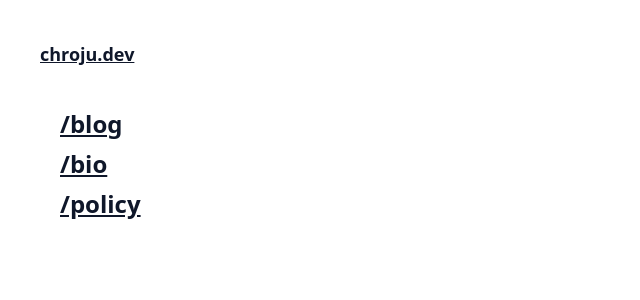
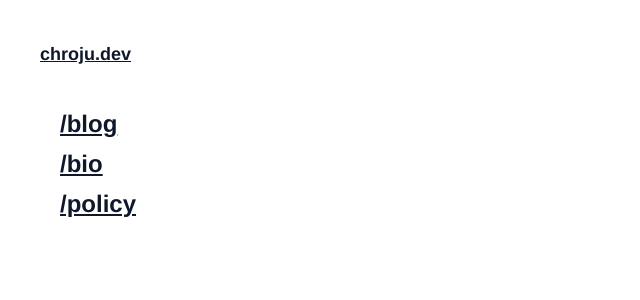
Before and after one commit to chroju/blog, a Next.js app: page / in a window 1280 px wide. Shown: the top 300 px of the page, without its empty margins (0-640 px from the left). Built offline with nearby package versions, Linux system fonts and the light colour scheme.

Commit message:
mod: css about font

```diff
--- a/pages/blog/[id].tsx
+++ b/pages/blog/[id].tsx
@@ -53,7 +53,7 @@ export default function Post({
                 <script async src="//cdn.iframe.ly/embed.js" charSet="utf-8"></script>
             </Helmet>
             <article>
-                <h1 className="text-2xl font-black mb-2">{postData.title}</h1>
+                <h1 className="text-2xl font-extrabold mb-2">{postData.title}</h1>
                 <div className="mb-5">
                     <section><Date dateString={postData.date} /></section>
                     <section className="space-x-2"><Fa iconPrefix="fas" iconName="tags" /><span className="hidden">tag</span><Tags tags={postData.tags} /></section>
--- a/styles/global.css
+++ b/styles/global.css
@@ -3,14 +3,17 @@
 @tailwind utilities;
 
 @layer base {
+  h1 {
+    @apply text-slate-900;
+  }
   h2 {
-    @apply font-bold text-2xl mb-3 mt-20;
+    @apply font-bold text-2xl mb-3 mt-20 text-slate-900;
   }
   h3 {
-    @apply font-bold text-lg mb-3 mt-5;
+    @apply font-bold text-lg mb-3 mt-5 text-slate-900;
   }
   p {
-    @apply my-5 leading-relaxed text-slate-600 font-light;
+    @apply my-5 leading-relaxed text-slate-600 font-normal;
   }
   a {
     @apply underline hover:no-underline text-slate-900 font-normal;
--- a/tailwind.config.js
+++ b/tailwind.config.js
@@ -1,10 +1,16 @@
+const defaultTheme = require('tailwindcss/defaultTheme')
+
 module.exports = {
   content: [
     "./pages/**/*.{js,ts,jsx,tsx}",
     "./components/**/*.{js,ts,jsx,tsx}",
   ],
   theme: {
-    extend: {},
+    extend: {
+      fontFamily: {
+        'sans': ["Helvetica Neue", 'Arial', 'Hiragino Sans', 'Meiryo', ...defaultTheme.fontFamily.sans],
+      }
+    },
   },
   plugins: [],
 }
```
